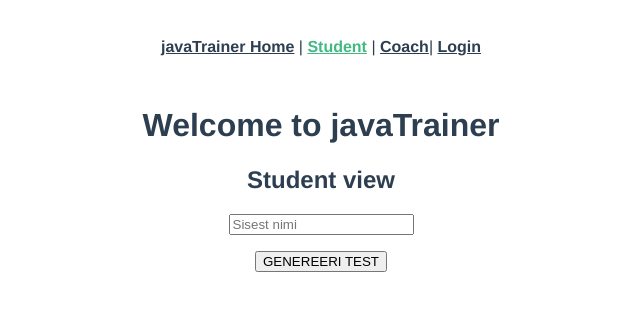
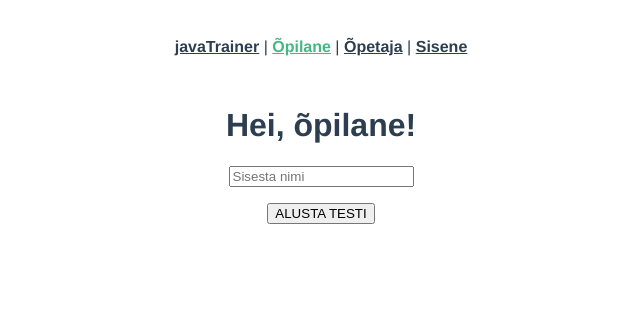
Before and after one commit to leotamm/vue_javatrainer, a Vue app: page /#/javaTrainer in a window 1280 px wide. Shown: the top 310 px of the page, without its empty margins (319-959 px from the left). Built offline with nearby package versions, Linux system fonts and the light colour scheme.

Commit message:
uue kasutaja loomine töötab

```diff
--- a/src/App.vue
+++ b/src/App.vue
@@ -1,10 +1,10 @@
 <template>
   <div id="app">
     <div id="nav">
-      <router-link to="/">javaTrainer Home</router-link> |
-      <router-link to="/javaTrainer">Student</router-link> |
-      <router-link to="/coach">Coach</router-link>|
-      <router-link to="/login">Login</router-link>
+      <router-link to="/">javaTrainer</router-link>  |
+      <router-link to="/javaTrainer">Õpilane</router-link>  |
+      <router-link to="/coach">Õpetaja</router-link>  |
+      <router-link to="/login">Sisene</router-link>
     </div>
     <router-view/>
   </div>
--- a/src/views/About.vue
+++ b/src/views/About.vue
@@ -1,23 +1,18 @@
 <template>
 
   <div class="about">
-    <h1>Welcome to javaTrainer</h1>
-    <h2>Student view</h2>
-    <input v-model.name="studentName" placeholder="Sisest nimi" type="text" :disabled="isDisabled">
-    <p>
-      <button v-on:click="getName()" :disabled="isDisabled" @click="changeSet('show')">GENEREERI TEST</button>
-    </p>
+    <h1>Hei, õpilane!</h1> <!-- peale sisselogimist, kuvame kujul "Hei, [nimi]!" -->
 
+    <input v-model.name="studentName" placeholder="Sisesta nimi" type="text" :disabled="isDisabled"> <!-- peale sisselogimist võta maha! -->
+    <p><button v-on:click="getName()" :disabled="isDisabled" @click="changeSet('show')">ALUSTA TESTI</button></p>
 
     <table width="450px" align="centre" style="margin: 0px auto;" border="1" bgcolor="#f0f8ff"
            v-for="(a, index) in questionSet">
       <tr class=default v-bind:class="{correct: a.correct, notcorrect: !a.correct && hasSubmitButton=== true}">
-        <td>Küsimus teemast {{ index + 1 }}: <br> <h4>{{ a.question }}</h4>              <div style="color: blue" ></div></td>
+        <td>Küsimus teemast {{ index + 1 }}: <br> <h4>{{ a.question }}</h4> <div style="color: blue" ></div></td>
       </tr>
-
       <tr>
         <div v-for="b in a.answers">
-
           <td>
             <table width="430px">{{ b.answer }}</table>
           </td>
@@ -25,39 +20,15 @@
           </td>
         </div>
       </tr>
-
     </table>
-
-    <p v-if="state === 'show'">
-      <button v-on:click="submit()" >SAADA VASTUSED</button>
-    </p>
-<!--
-    <table width="450px" align="centre" style="margin: 0px auto;" border="1" bgcolor="#f0f8ff"
-           v-for="(a, index) in resultList">
-      <tr>
-        <td>
-          <table width="430px">{{ a.testScore }}</table> indeksil 7 ???
-        </td>
-      </tr>
-    </table>
-
-        {{ questionSet }}  -->
-<!--    {{ resultList }}-->
-    <br>
-
-<!--    {{questionSet}}-->
+    <p v-if="state === 'show'"><button v-on:click="submit()" >ESITA VASTUSED</button></p><br>
     <div id="tulemus">
      <h2>{{score}}</h2>
-
-<!--      {{row.questionId}}-->
     </div>
-
-
 <!--    <div v-for="row in resultList.answers">-->
 <!--      Sinu tulemus on : {{resultList.totalResult.testScore}} %-->
 <!--      &lt;!&ndash;      {{row.questionId}}&ndash;&gt;-->
 <!--    </div>-->
-
     <br><br>
   </div>
 </template>
@@ -68,7 +39,6 @@ let getName = function () {
   this.$http.get("http://localhost:8090/trainer/testpackage")
       .then(result => this.questionSet = result.data)
   this.isDisabled = true;
-
 }
 let submit = function () {
   this.hasSubmitButton = true;
@@ -77,9 +47,7 @@ let submit = function () {
   for (let i = 0; i < this.questionSet.length; i++) {
     requestBody.resultObject.push({questionId: this.questionSet[i].q_id, answerId: this.questionSet[i].selectedAnswer});
     //push lisab lõppu ühe elemendi
-
   }
-
   this.$http.post(url, requestBody)
       .then(result => {
           this.resultList = result.data
@@ -88,12 +56,6 @@ let submit = function () {
             this.questionSet[i].correct  =this.resultList.answers[i].correct;
           }
       })
-
-
-
-
-
-
 }
 
 
@@ -105,7 +67,6 @@ export default {
     changeSet: function(newState){
       this.state = newState
     }
-
   },
   data: function () {
     return {
@@ -116,18 +77,14 @@ export default {
       isDisabled: false,
       score: '',
       hasSubmitButton: false
-
     }
   },
-
 }
 </script>
-
 
 <style>
 .default {
   background-color: cornsilk;
-
 }
   .correct{
     background-color: #d3ff8f;
@@ -135,5 +92,4 @@ export default {
   .notcorrect {
     background-color: #ffc8c8;
   }
-
 </style>
--- a/src/views/Coach.vue
+++ b/src/views/Coach.vue
@@ -1,20 +1,15 @@
 <template>
 
   <div class="about">
-    <h1>Hello Coach!</h1>
+    <h1>Hei, õpetaja!</h1> <!-- peale sisselogimist, kuvame kujul "Hei, [nimi]!" -->
 
-    <p>
-      <button v-on:click="getResultList" >Värskenda tulemusi</button>
-    </p>
+    <p><button v-on:click="getResultList" >VAATA TULEMUSI</button></p>
 
     <ul align="centre">
       <h3> <a href="http://localhost:8090/" target="_blank" rel="noopener">Küsimuste sisestamine andmebaasi</a> </h3>
     </ul>
 
-
-
-    <table width="750px" align="centre" style="margin: 0px auto;" border="1" bgcolor="#f0f8ff"
-           >
+    <table width="750px" align="centre" style="margin: 0px auto;" border="1" bgcolor="#f0f8ff">
       <tr class=default>
         <td> <h4>Testi tulemused:</h4>              <div style="color: blue" ></div></td>
       </tr>
@@ -31,8 +26,7 @@
           <td width="100px"> {{a.result}}   %
           </td>
 
-
-          <td width="250px"> {{a.timestamp}}
+          <td width="250px"> {{ (a.timestamp) }}
           </td>
         </div>
       </tr>
@@ -48,22 +42,17 @@ let getResultList = function () {
   this.$http.get("http://localhost:8090/trainer/getresults")
       .then(result => this.resultSet = result.data)
 
-
 }
-
 
 export default {
   name: 'Coach',
   methods: {
-    getResultList: getResultList,
-
-
+    getResultList: getResultList
 
   },
   data: function () {
     return {
       resultSet: {},
-
     }
   },
 
--- a/src/views/Login.vue
+++ b/src/views/Login.vue
@@ -2,75 +2,74 @@
 
   <div class="login">
     <h2>Logi sisse:</h2>
-    <input type="text" name="username" v-model="input.username" placeholder="Kasutajanimi"/>
-    <br>
-    <br>
-    <input type="password" name="password" v-model="input.password" placeholder="Parool"/>
-    <br>
-    <br>
+    <input type="text" name="username" v-model="input.username" placeholder="Kasutajanimi"/><br><br>
+    <input type="password" name="password" v-model="input.password" placeholder="Parool"/><br><br>
     <button type="button" v-on:click="login()">Logi sisse</button>
     <br><br><br><br>
-    <h2>Tee uus kasutaja:</h2>
-    <input type="text" name="newuser" v-model="input2.username" placeholder="Kasutajanimi"/>
-    <br>
-    <br>
-    <input type="password" name="newpassword" v-model="input2.password" placeholder="Parool"/>
-    <br>
-    <br>
+    <h2>Loo uus kasutaja:</h2>
+    <input type="text" name="newuser" v-model="input2.newuser" placeholder="Kasutajanimi"/><br><br>
+    <input type="password" name="newpassword" v-model="input2.newpassword" placeholder="Parool"/><br><br>
     <button type="button" v-on:click="create()">Loo uus kasutaja</button>
-
-
+    <div>{{ response }}</div>
   </div>
 
 </template>
 
 <script>
 
-
 export default {
   name: 'Login',
-  data() {
+  data: function () {
     return {
+
+
+      response: '',
       input: {
-        username: "",
-        password: ""
+        username: '',
+        password: ''
       },
       input2: {
-        username: "",
-        password: ""
-      }
+        newuser: '',
+        newpassword: ''
+      },
     }
   },
+
   methods: {
     login() {
       if (this.input.username === "" && this.input.password === "") {
-        console.log("Kasutajanimi ja parool peavad mõlemad olema sisestatud!");
-      }
-      else {
+        console.log("Sisselogimisel peavad nimi ja parool olema sisestatud!");
+      } else {
         console.log("testtest"); //siia viide POST funktsioonile
       }
     },
     create() {
-      if (this.input.username === "" && this.input.password === "") {
-        console.log("Kasutajanimi ja parool peavad mõlemad olema sisestatud!");
-      }
-      else {
-        console.log("testtest2"); //siia viide POST funktsioonile
+      if (this.input.newuser === "" && this.input.newpassword === "") {
+        console.log("Uue kasutaja nimi ja parool olema sisestatud!");
+      } else {
+        let url = "http://localhost:8090/trainer/newUser"
+        let requestBody = {
+            userName: this.input2.newuser,
+            userPassword: this.input2.newpassword,
+            userClass: 'user'
+        }
+        console.log(requestBody)
+        this.$http.post(url, requestBody)
+            .then(result => {
+              this.response = result.data
+              alert('Kasutaja loodud!')
+            })
       }
     }
+  }
+}
 
-
-
-    }
-
-  }
 </script>
 
 
 <style>
 .default {
   background-color: cornsilk;
-
 }
 
 .correct {
@@ -80,5 +79,4 @@ export default {
 .notcorrect {
   background-color: #ffc8c8;
 }
-
 </style>
```
